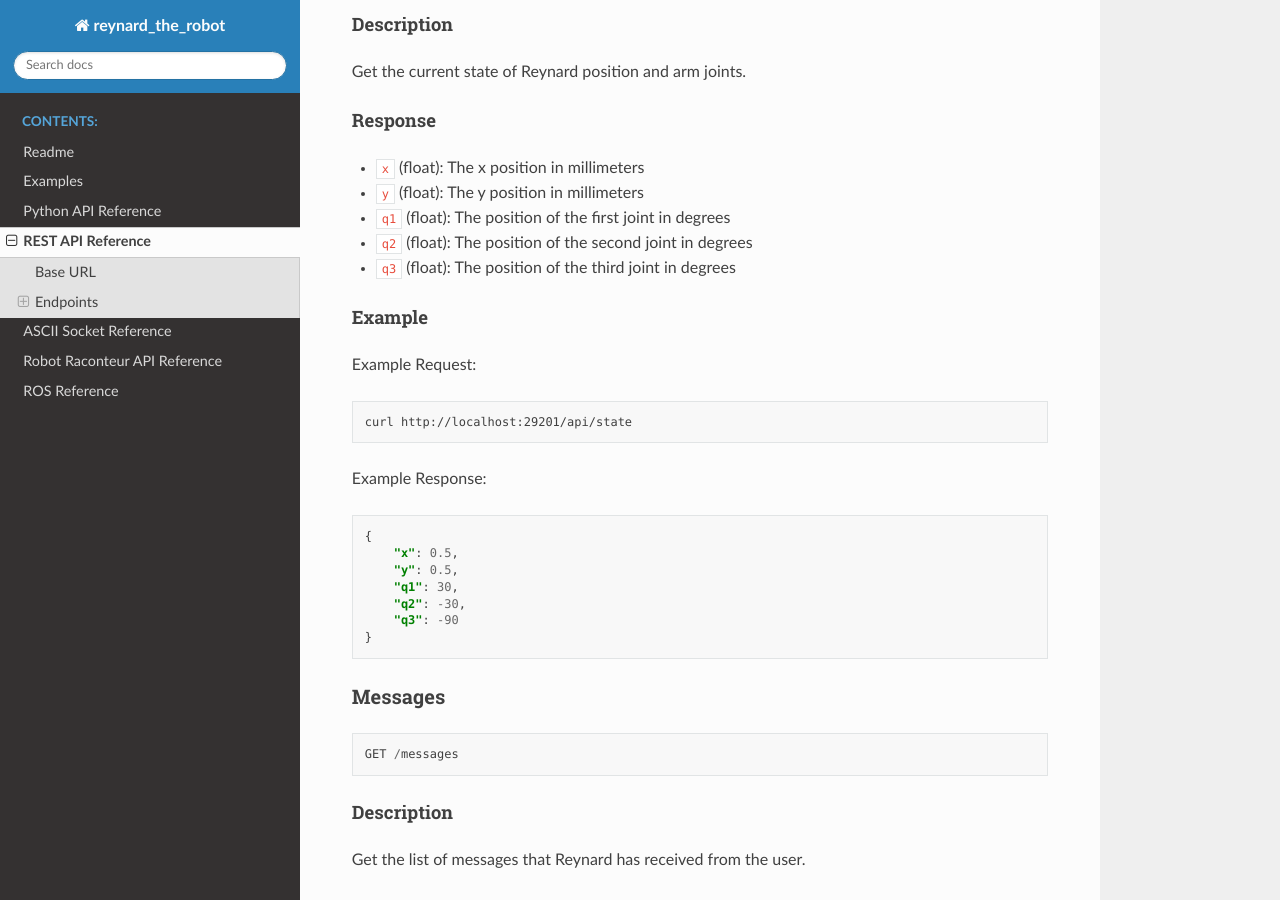
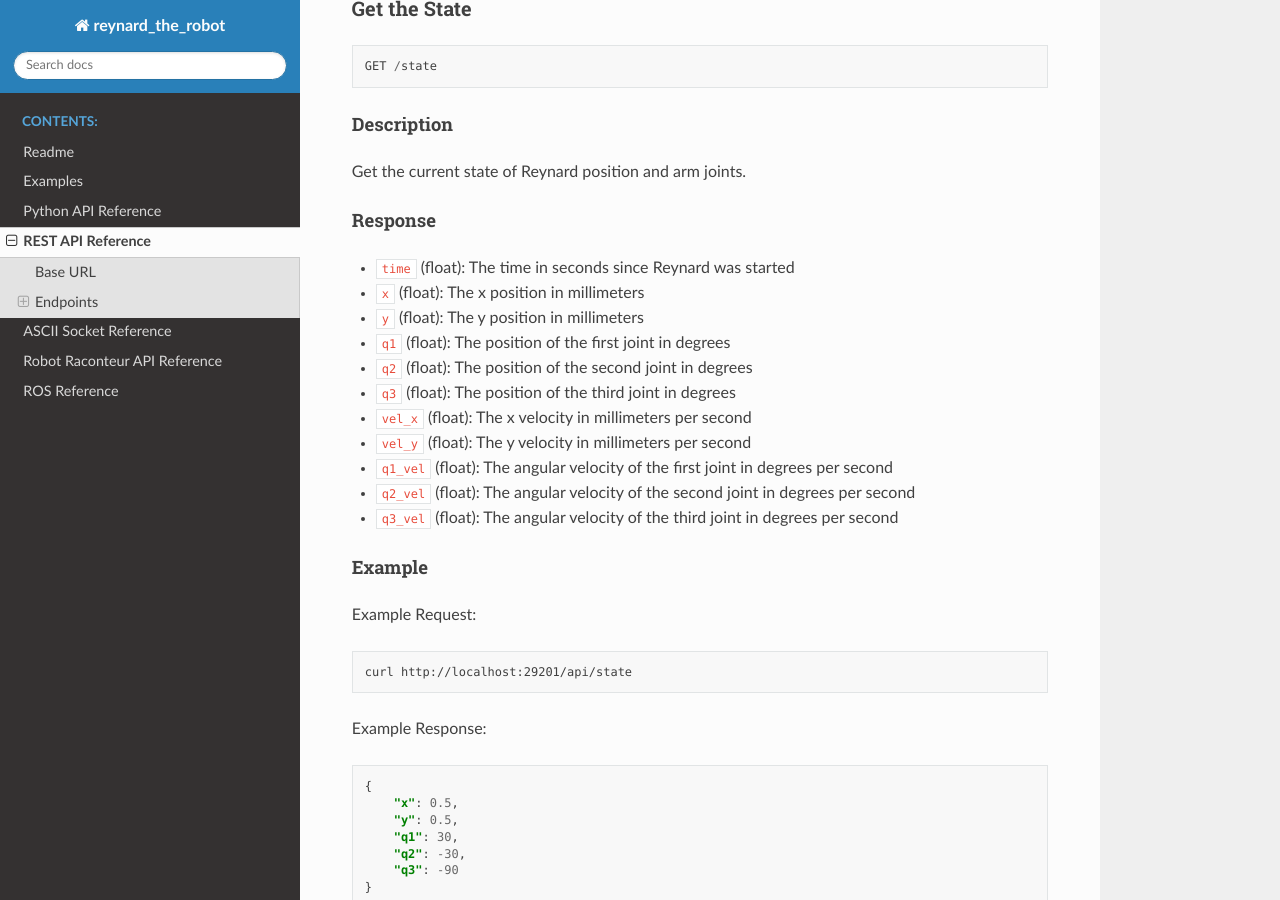
Before and after one commit to robotraconteur/reynard-the-robot, a Sphinx documentation site: the page built from docs/http_rest.md, in a window 1280 px wide and 900 px high, scrolled down 4953 px. Built offline with Sphinx 7.4.7 and the Read the Docs theme 2.0.0, drawn with Linux system fonts in a browser that asks for light colours; some of the changed text lies outside the part shown.

Commit message:
Improve REST api parameters and docs (#7)

```diff
--- a/docs/http_rest.md
+++ b/docs/http_rest.md
@@ -110,6 +110,8 @@ Drive Reynard's base in the x and y directions at a given velocity.
 
 - `vel_x` (float): The x velocity in millimeters per second
 - `vel_y` (float): The y velocity in millimeters per second
+- `timeout` (float): The time in seconds to drive the robot (optional)
+- `wait` (bool): Wait for the robot to finish driving before returning (optional)
 
 
 #### Response
@@ -139,6 +141,8 @@ Drive Reynard's arm joints at a given angular velocity.
 - `q1` (float): The angular velocity of the first joint in degrees per second
 - `q2` (float): The angular velocity of the second joint in degrees per second
 - `q3` (float): The angular velocity of the third joint in degrees per second
+- `timeout` (float): The time in seconds to drive the robot (optional)
+- `wait` (bool): Wait for the robot to finish driving before returning (optional)
 
 #### Response
 
@@ -225,11 +229,17 @@ Get the current state of Reynard position and arm joints.
 
 #### Response
 
+- `time` (float): The time in seconds since Reynard was started
 - `x` (float): The x position in millimeters
 - `y` (float): The y position in millimeters
 - `q1` (float): The position of the first joint in degrees
 - `q2` (float): The position of the second joint in degrees
 - `q3` (float): The position of the third joint in degrees
+- `vel_x` (float): The x velocity in millimeters per second
+- `vel_y` (float): The y velocity in millimeters per second
+- `q1_vel` (float): The angular velocity of the first joint in degrees per second
+- `q2_vel` (float): The angular velocity of the second joint in degrees per second
+- `q3_vel` (float): The angular velocity of the third joint in degrees per second
 
 #### Example
 
```
Also changed, not shown: 1 other file.
